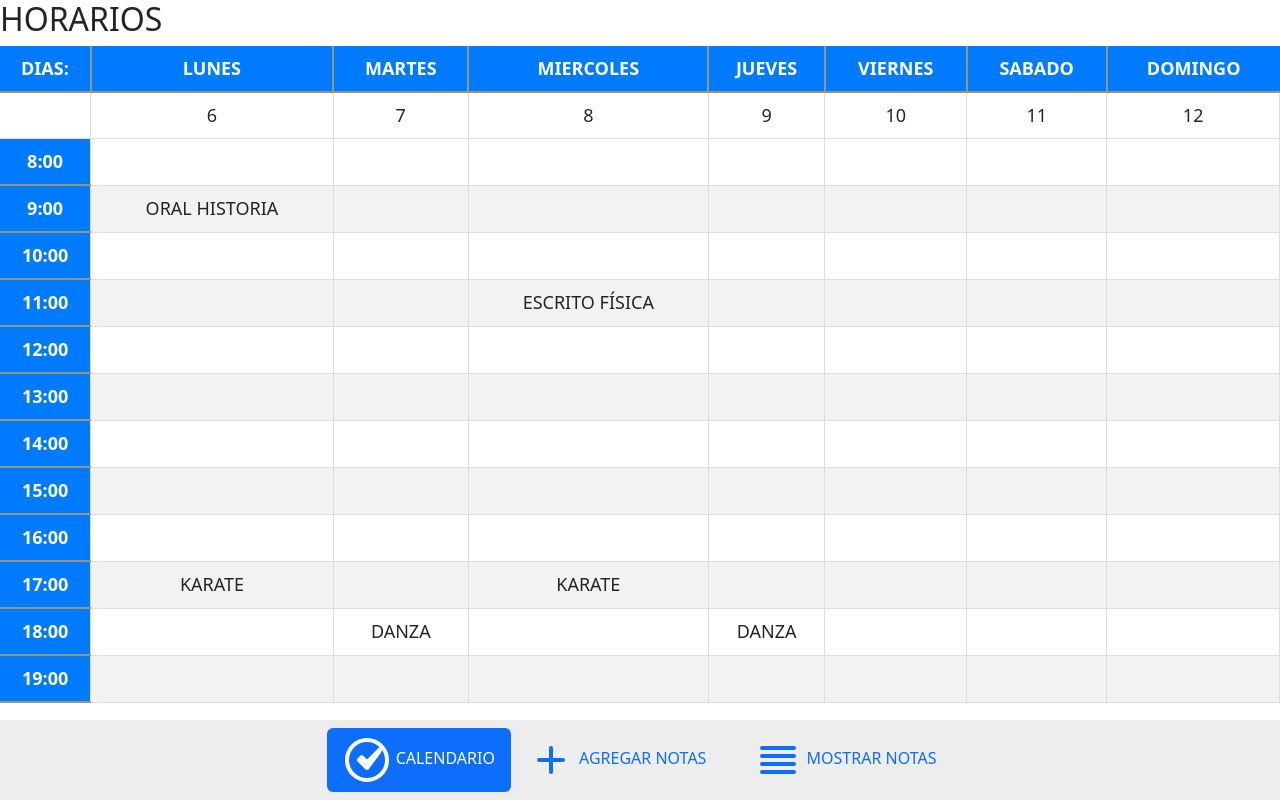
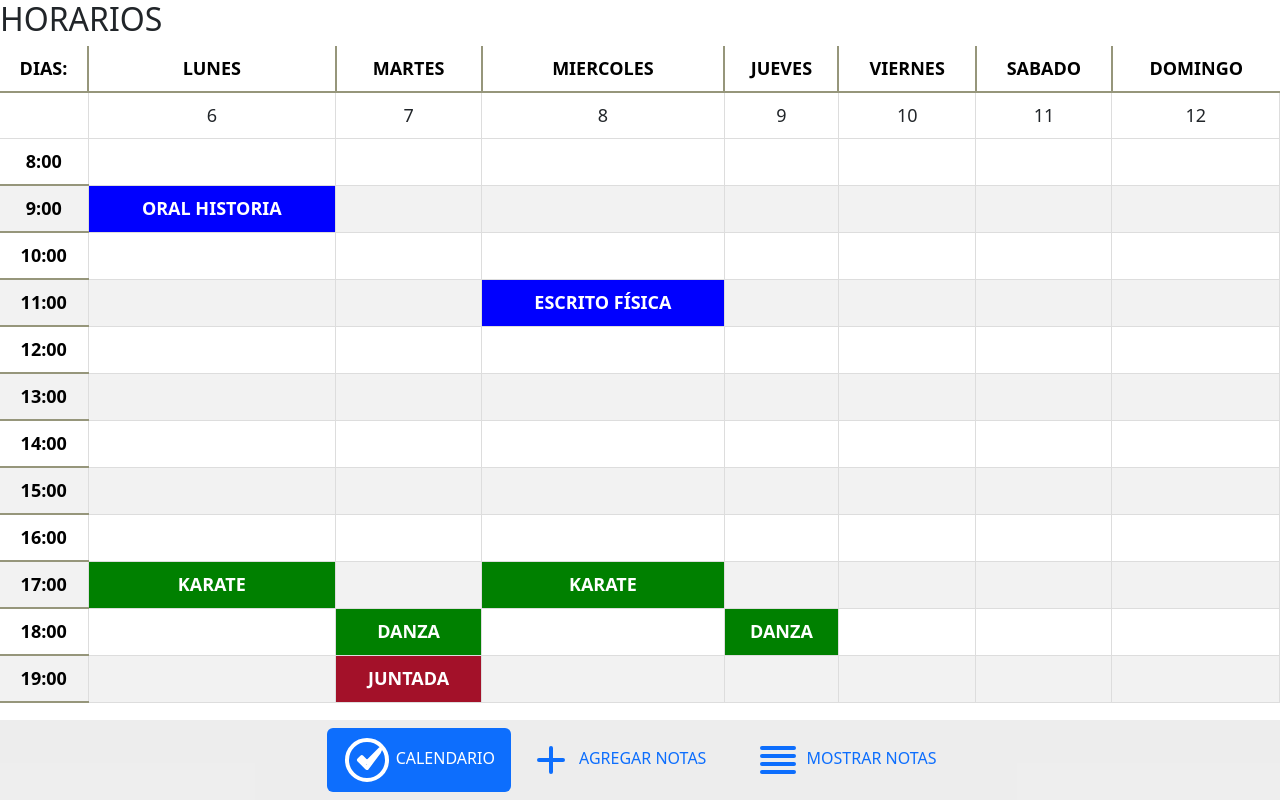
Before and after one commit to IngSoft-FIS-2023-2/obligatorio1-alcarraz-chappuis-vera, a website with bundled scripts: page Parte2/src/interface/index.html in a window 1280 px wide. Both pictures are taken after a click on the tab "CALENDARIO". Built offline with nearby package versions, Linux system fonts and the light colour scheme.

Commit message:
mas arreglos wave

```diff
--- a/Parte2/src/interface/index.html
+++ b/Parte2/src/interface/index.html
@@ -22,7 +22,7 @@
 </head>
 
 <body>
-<!--js que cuando toque el boton el dispaly exista-->
+<!--js que cuando toque el boton el display exista-->
   <div class="tab-pane fade d-none" id="nav-calendar" role="tabpanel" aria-labelledby="nav-calendar-tab">
     <h2>HORARIOS</h2>
 
@@ -73,7 +73,7 @@
             <!-- Fila 3 -->
             <tr>
                 <th>9:00</th>
-                <td>ORAL HISTORIA</td>
+                <td class="escuela">ORAL HISTORIA</td>
                 <td></td>
                 <td></td>
                 <td></td>
@@ -98,7 +98,7 @@
                 <th>11:00</th>
                 <td></td>
                 <td></td>
-                <td>ESCRITO FÍSICA</td>
+                <td class="escuela">ESCRITO FÍSICA</td>
                 <td></td>
                 <td></td>
                 <td></td>
@@ -163,9 +163,9 @@
 
             <tr>
                 <th>17:00</th>
-                <td>KARATE</td>
+                <td class="extracurricular">KARATE</td>
                 <td></td>
-                <td>KARATE</td>
+                <td class="extracurricular">KARATE</td>
                 <td></td>
                 <td></td>
                 <td></td>
@@ -175,9 +175,9 @@
             <tr>
                 <th>18:00</th>
                 <td></td>
-                <td>DANZA</td>
+                <td class="extracurricular">DANZA</td>
                 <td></td>
-                <td>DANZA</td>
+                <td class="extracurricular">DANZA</td>
                 <td></td>
                 <td></td>
                 <td></td>
@@ -186,7 +186,7 @@
             <tr>
                 <th>19:00</th>
                 <td></td>
-                <td></td>
+                <td class="ocio">JUNTADA</td>
                 <td></td>
                 <td></td>
                 <td></td>
--- a/Parte2/src/interface/style.css
+++ b/Parte2/src/interface/style.css
@@ -14,6 +14,24 @@
   font-family: 'Segoe UI', Tahoma, Geneva, Verdana, sans-serif;
   color: rgb(107, 107, 0);
   text-align: center;
+}
+
+.ocio{
+  background-color: rgb(163, 17, 41);
+  color: white;
+  font-weight: bold;
+}
+
+.extracurricular{
+  background-color: green;
+  color: white;
+  font-weight: bold;
+}
+
+.escuela{
+  background-color: blue;
+  color: white;
+  font-weight: bold;
 }
 
 #inp-descripcion{
@@ -74,8 +92,8 @@ body {
 
 /* Estilos para el encabezado de la tabla */
 .styled-table th {
-  background-color: #007bff;
-  color: #fff;
+  font-weight: bold;
+  color: #000000;
   /*padding: 12px;*/
 }
 
```
